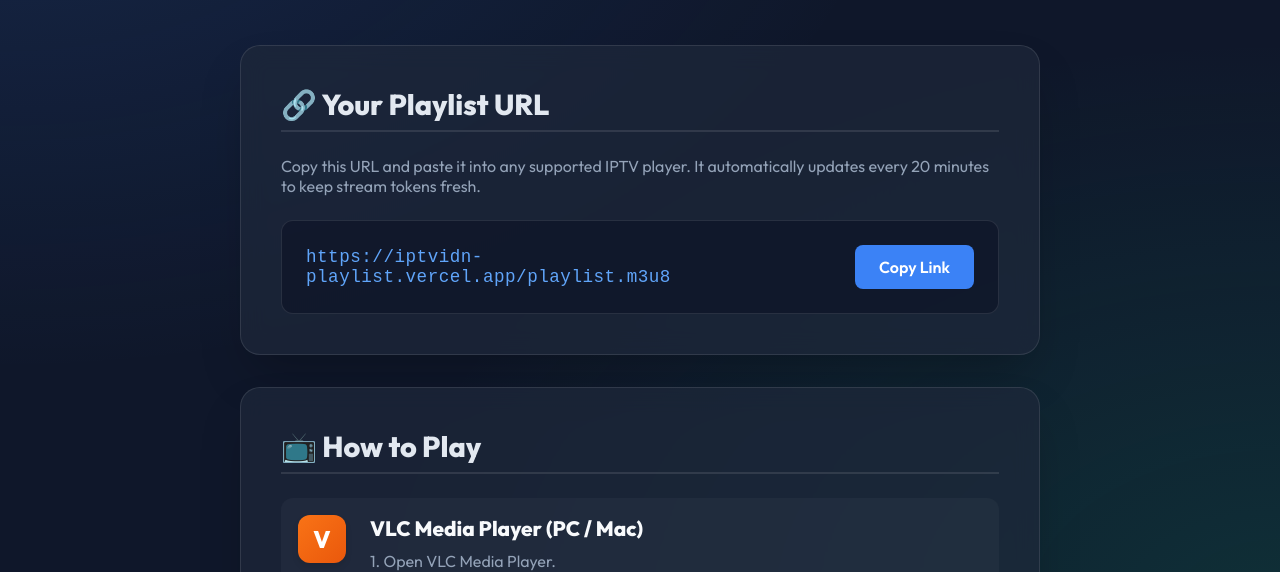
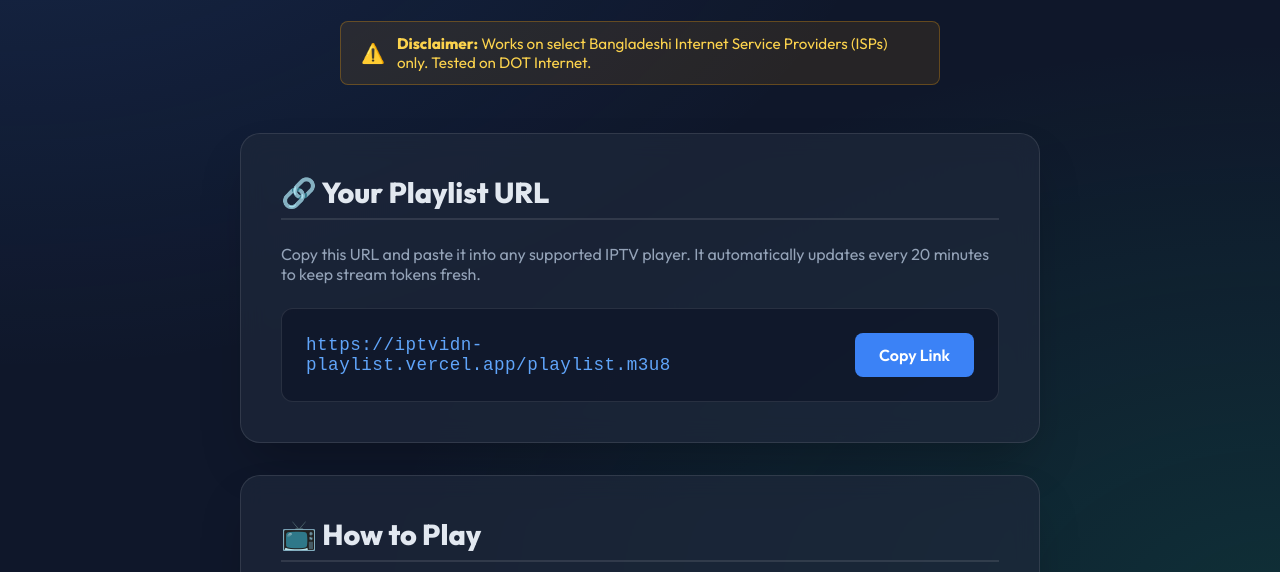
Before and after one commit to tahsinulmohsin/iptvidn-playlist, a website: page public/index.html in a window 1280 px wide. Shown: the part 194-766 px from the top of the page. Drawn offline with Linux system fonts and the light colour scheme.

Commit message:
📝 Add ISP disclaimer warning on landing page

```diff
--- a/public/index.html
+++ b/public/index.html
@@ -208,6 +208,11 @@
     <header>
       <h1>IPTVIDN Auto-Playlist</h1>
       <p class="subtitle">Your dynamically updating M3U8 streaming link</p>
+
+      <div style="margin-top: 1.5rem; display: inline-flex; align-items: center; gap: 0.75rem; background: rgba(245, 158, 11, 0.1); border: 1px solid rgba(245, 158, 11, 0.3); color: #fcd34d; padding: 0.75rem 1.25rem; border-radius: 8px; font-size: 0.95rem; max-width: 600px; text-align: left;">
+        <span style="font-size: 1.2rem;">⚠️</span>
+        <p><strong>Disclaimer:</strong> Works on select Bangladeshi Internet Service Providers (ISPs) only. Tested on DOT Internet.</p>
+      </div>
     </header>
 
     <div class="card">
```
